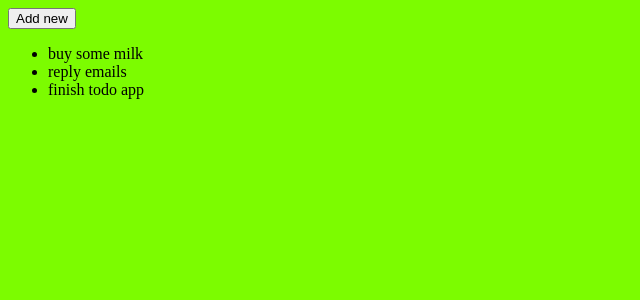
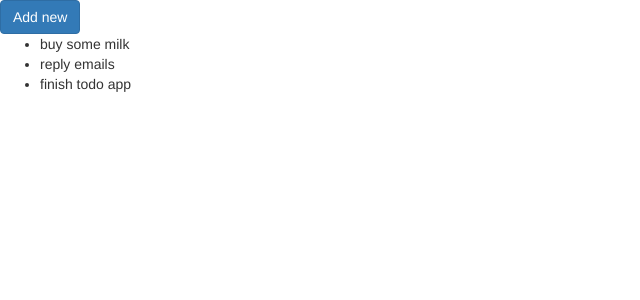
Before and after one commit to reiteristvan/TodoReact, a React app in the folder src/: page / in a window 1280 px wide. Shown: the top 300 px of the page, without its empty margins (0-640 px from the left). Built offline with nearby package versions, Linux system fonts and the light colour scheme; the HTML template or start-up script is replaced by a standard one.

Commit message:
Added bootstrap

```diff
--- a/src/app/components/app.jsx
+++ b/src/app/components/app.jsx
@@ -21,7 +21,7 @@ export default class App extends React.Component {
 
         return  (
             <div>
-                <button onClick={this.addTodoItem.bind(this)}>Add new</button>
+                <button onClick={this.addTodoItem.bind(this)} className="btn btn-primary">Add new</button>
                 <ul>
                     {todoItems.map(task =>
                         <li key={task.id}>
--- a/src/app/index.jsx
+++ b/src/app/index.jsx
@@ -1,5 +1,6 @@
 
 import './styles/main.css';
+import 'bootstrap/dist/css/bootstrap.css';
 
 import React from 'react';
 import ReactDOM from 'react-dom';
--- a/src/app/services/todoService.js
+++ b/src/app/services/todoService.js
@@ -33,6 +33,7 @@ export default class TodoService {
 
         if(!existing){
             console.log('existing item not found');
+            return;
         }
 
         existing.description = todoItem.description;
--- a/src/package.json
+++ b/src/package.json
@@ -16,14 +16,17 @@
     "babel-preset-react": "^6.5.0",
     "babel-preset-react-hmre": "^1.1.1",
     "css-loader": "^0.23.1",
+    "file-loader": "^0.8.5",
     "npm-install-webpack-plugin": "^3.0.0",
     "style-loader": "^0.13.1",
+    "url-loader": "^0.5.7",
     "webpack": "^1.12.14",
     "webpack-dev-server": "^1.14.1",
     "webpack-merge": "^0.9.0"
   },
   "dependencies": {
     "react": "^15.0.1",
-    "react-dom": "^15.0.1"
+    "react-dom": "^15.0.1",
+    "bootstrap": "^3.3.6"
   }
 }
--- a/src/webpack.config.js
+++ b/src/webpack.config.js
@@ -29,13 +29,16 @@ const common = {
       loaders: [
           {
               test: /\.css$/,
-              loaders: [ 'style', 'css' ],
-              include: PATHS.app
+              loaders: [ 'style', 'css' ]
           },
           {
               test: /\.jsx?$/,
               loaders: [ 'babel?cacheDirectory' ],
               include: PATHS.app
+          },
+          {
+              test: /\.(png|woff|woff2|eot|ttf|svg)$/,
+              loaders: [ 'url-loader?limit=10000' ]
           }
       ]
   }
```
Also changed, not shown: src/build/index.html.
